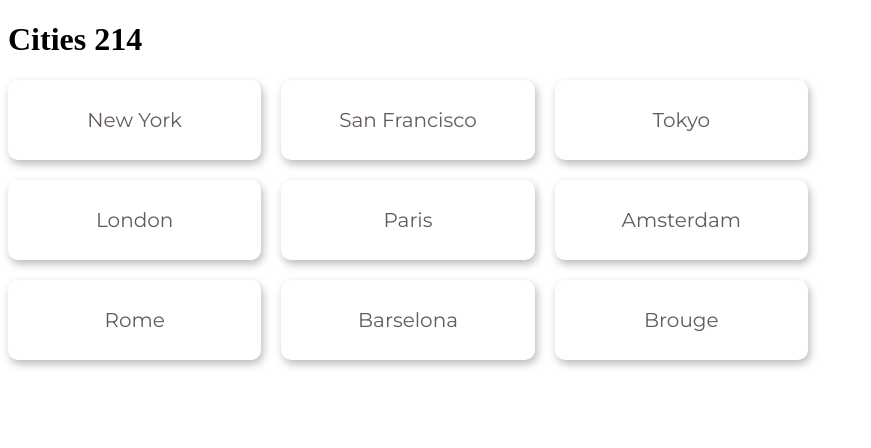
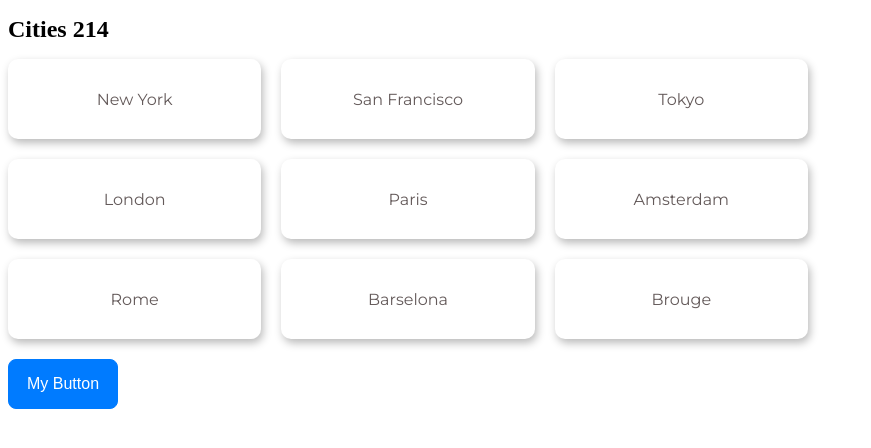
Before and after one commit to LoresiaHamster/react-app, a React (Vite) app: page / in a window 1280 px wide. Shown: the top 448 px of the page, without its empty margins (0-871 px from the left). Built offline with nearby package versions, Linux system fonts and the light colour scheme.

Commit message:
Finishing steps

```diff
--- a/src/App.css
+++ b/src/App.css
@@ -0,0 +1,6 @@
+* {
+  font-size: 16px;
+}
+h1 {
+  font-size: 24px;
+}
--- a/src/App.tsx
+++ b/src/App.tsx
@@ -1,6 +1,13 @@
+import { useState } from "react";
+
 import ListGroup from "./components/ListGroup";
+import Alert from "./components/Alert";
+import Button from "./components/Button";
+import "./App.css";
 
 function App() {
+  const [alertVisible, setAlertVisibility] = useState(false);
+
   let items = [
     "New York",
     "San Francisco",
@@ -22,6 +29,12 @@ function App() {
         heading={"Cities 214"}
         onSelectItem={handleSelectItem}
       />
+      <Button onClick={() => setAlertVisibility(true)}>My Button</Button>
+      {alertVisible && (
+        <Alert onClose={() => setAlertVisibility(false)}>
+          Hello <span>World!</span>
+        </Alert>
+      )}
     </div>
   );
 }
--- /dev/null
+++ b/src/components/Alert.css
@@ -0,0 +1,29 @@
+.alert {
+  display: block;
+  max-width: 300px;
+  border: 1px solid gray;
+  padding: 14px;
+  border-radius: 10px;
+  position: relative;;
+}
+
+.alert_primary {
+  border-color:#b8daff;
+  background-color:#cce5ff;
+  color: #004085;
+}
+
+.alert_dismissible {
+  padding-right: 4rem;
+}
+
+.alert_dismissible .close {
+  position: absolute;
+  top: 0;
+  right: 0;
+  padding: 0.75rem 1.25rem;
+  color: inherit;
+  cursor: pointer;
+  background-color: transparent;
+  border: 0;
+}
--- /dev/null
+++ b/src/components/Alert.tsx
@@ -0,0 +1,20 @@
+import { ReactNode } from "react";
+import "./Alert.css";
+
+interface Props {
+  children: ReactNode;
+  onClose: () => void;
+}
+
+function Alert({ children, onClose }: Props) {
+  return (
+    <div className="alert alert_primary alert_dismissible">
+      {children}
+      <button type="button" className="close" onClick={onClose}>
+        <span aria-hidden="true">&times;</span>
+      </button>
+    </div>
+  );
+}
+
+export default Alert;
--- /dev/null
+++ b/src/components/Button.css
@@ -0,0 +1,21 @@
+.btn {
+  display: inline-block;
+  text-align: center;
+  white-space: nowrap;
+  border: 1px solid transparent;
+  padding: 12px 18px;
+  line-height: 1.5;
+  border-radius: 8px;
+  cursor: pointer;
+  margin-bottom: 20px;
+}
+.btn_primary {
+  color: #fff;
+  background-color: #007bff;
+  border-color: #007bff;
+}
+.btn_secondary {
+  color: #fff;
+  background-color: #6c757d;
+  border-color: #6c757d;
+}
--- /dev/null
+++ b/src/components/Button.tsx
@@ -0,0 +1,17 @@
+import "./Button.css";
+
+interface Props {
+  children: string;
+  color?: "primary" | "secondary";
+  onClick: () => void;
+}
+
+const Button = ({ children, color = "primary", onClick }: Props) => {
+  return (
+    <button className={"btn btn_" + color} onClick={onClick}>
+      {children}
+    </button>
+  );
+};
+
+export default Button;
--- a/src/components/ListGroup.css
+++ b/src/components/ListGroup.css
@@ -25,6 +25,8 @@
   margin-inline-start: 0px;
   margin-inline-end: 0px;
   padding-inline-start: 0;
+
+  margin-bottom: 20px;
 }
 
 .grid_wrap > * {
```
